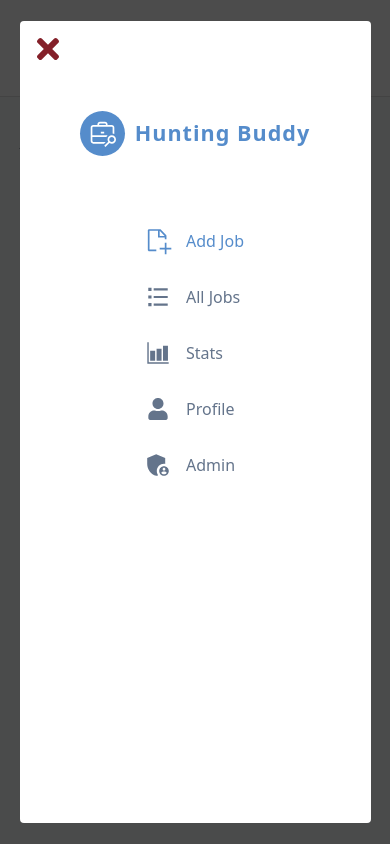
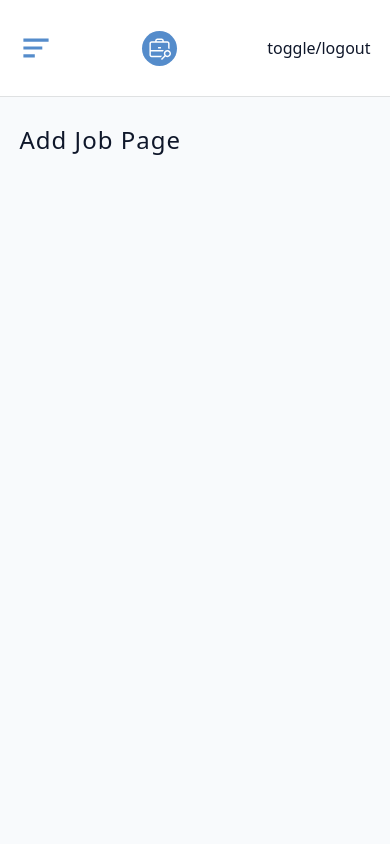
Before and after one commit to katieloesch/application-tracker-client, a React (Vite) app: page /dashboard in a window 390 px wide. Built offline with nearby package versions, Linux system fonts and the light colour scheme.

Commit message:
add functionality to sidebar, close sidebar when link is clicked

```diff
--- a/src/components/SidebarMobile.jsx
+++ b/src/components/SidebarMobile.jsx
@@ -8,22 +8,26 @@ import { navLinks } from '../utils';
 import { NavLink } from 'react-router-dom';
 
 const SidebarMobile = () => {
+  const { showSidebar, toggleSidebar } = useDashboardContext();
+
   return (
     <Wrapper>
-      <div className='sidebar-container show-sidebar'>
+      <div className={`sidebar-container ${showSidebar && 'show-sidebar'}`}>
         <div className='content'>
-          <button type='button' className='close-btn'>
+          <button type='button' className='close-btn' onClick={toggleSidebar}>
             <FaTimes />
           </button>
           <header>
             <Logo section='sidebar-mobile' />
           </header>
           <div className='nav-links'>
-            {navLinks.map((link, index) => (
+            {navLinks.map((link) => (
               <NavLink
                 to={link.path}
                 key={`nav-link-mobile-${link.label}`}
                 className={`nav-link ${link.className}`}
+                onClick={toggleSidebar}
+                end
               >
                 <span className='icon'>{link.icon}</span>
                 {link.label}
--- a/src/styledComponents/Logo.js
+++ b/src/styledComponents/Logo.js
@@ -79,25 +79,9 @@ const Wrapper = styled.section`
       width: 100%;
 
       .logo-txt {
-        font-size: clamp(1rem, 2vw, 2rem);
+        font-size: clamp(1.15rem, 2vw, 2rem);
       }
 
-      .logo-icon {
-        width: 45px;
-        height: 45px;
-      }
-    }
-    @media (max-width: 876px) {
-      .logo-icon {
-        width: 40px;
-        height: 40px;
-
-        svg {
-          padding: 7px;
-        }
-      }
-    }
-    @media (max-width: 525px) {
       .logo-icon {
         width: 35px;
         height: 35px;
@@ -107,7 +91,8 @@ const Wrapper = styled.section`
         }
       }
     }
-    @media (max-width: 420px) {
+
+    @media (max-width: 490px) {
       .logo-txt {
         display: none;
       }
--- a/src/styledComponents/Navbar.js
+++ b/src/styledComponents/Navbar.js
@@ -25,7 +25,7 @@ const Wrapper = styled.nav`
     align-items: center;
 
     svg {
-      scale: 1.25;
+      scale: 1.35;
     }
   }
 
```
